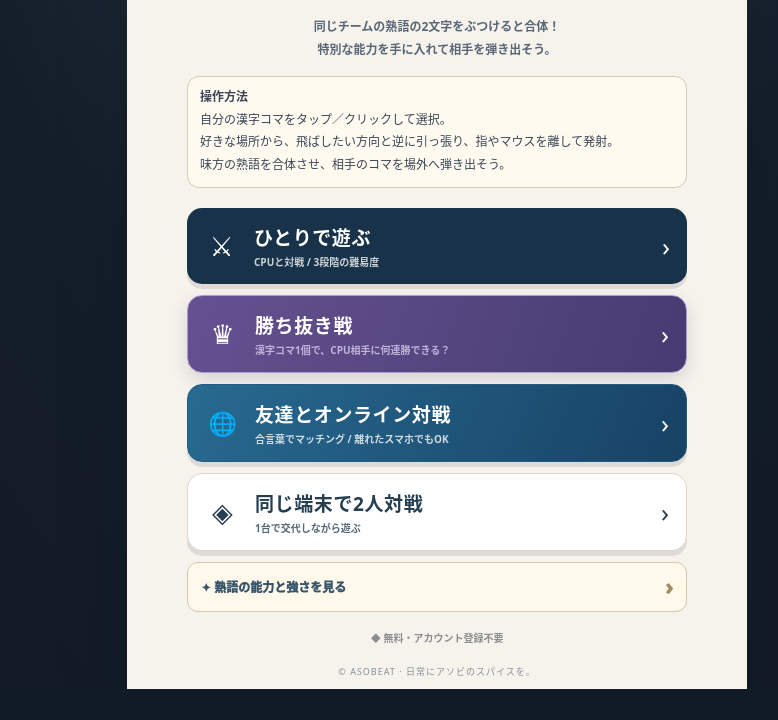
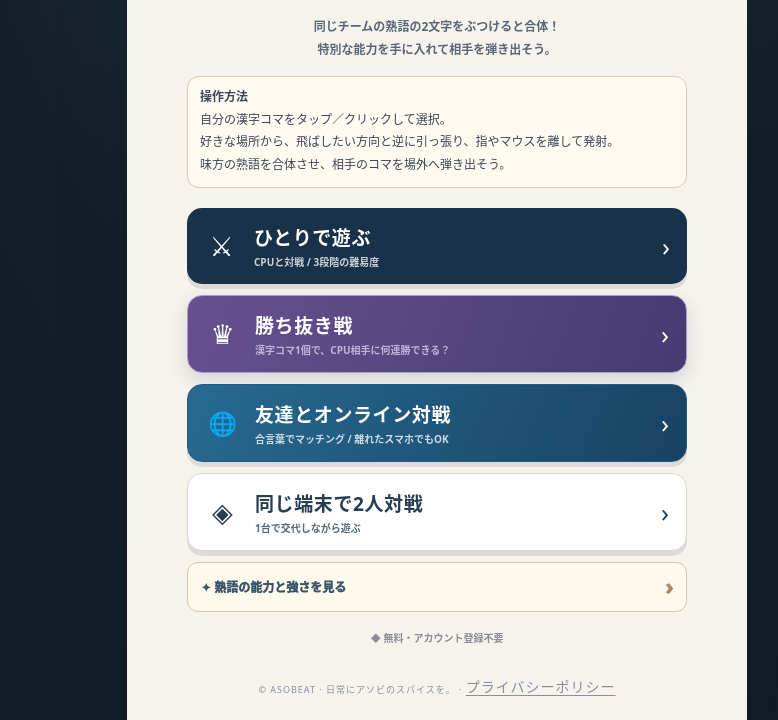
Before and after one commit to asobeatapps-ops/kanji_ohajiki, a plain HTML site: page index.html in a window 1280 px wide. Shown: the part 539-1259 px from the top of the page, without its empty margins (203-981 px from the left). Before the commit the page ends 1228 px from the top, so only its background shows below. Drawn offline with Linux system fonts and the light colour scheme.

Commit message:
Add privacy policy link without changing game scripts

```diff
--- a/index.html
+++ b/index.html
@@ -12,6 +12,7 @@
   <script defer src="practice.js?v=275"></script>
   <script type="module" src="online.js?v=275"></script>
 <style id="asobeat-howto-style">.asobeat-howto{box-sizing:border-box;width:100%;flex-shrink:0;margin:12px 0;padding:10px 12px;border:1px solid #d6cbb8;border-radius:12px;background:#fffaf0;color:#394555;text-align:left;font-size:12px;line-height:1.6}.asobeat-howto strong{display:block;font-size:12px;margin:0 0 4px}.asobeat-howto p{margin:3px 0;font-size:inherit;line-height:inherit;color:inherit}#homeScene .asobeat-howto{max-width:500px;margin:4px auto 10px}</style>
+<style id="asobeat-privacy-style">.asobeat-privacy-link{display:inline-flex;align-items:center;min-height:44px;max-width:100%;font-size:14px;line-height:1.5;color:inherit;text-decoration:underline;text-underline-offset:3px;touch-action:manipulation}.asobeat-privacy-link:focus-visible{outline:2px solid currentColor;outline-offset:3px}</style>
 </head>
 <body>
 <div id="app">
@@ -211,7 +212,7 @@
   </div>
   <div id="roulette" class="roulette hidden" aria-live="polite"><div class="roulette-glow"></div><div class="roulette-core"><span class="eyebrow">FIRST MOVE / 四分割ルーレット</span><b id="rouletteText">先攻は…</b><div class="wheel-holder"><div class="wheel-pointer"></div><div id="rouletteWheel" class="roulette-wheel"><span class="wheel-label pos-n">青</span><span class="wheel-label pos-e">赤</span><span class="wheel-label pos-s">青</span><span class="wheel-label pos-w">赤</span><span class="wheel-center">先攻</span></div></div></div></div>
   <div id="toast" class="toast hidden" role="status"></div>
-  <footer class="site-footer">© ASOBEAT · 日常にアソビのスパイスを。</footer>
+  <footer class="site-footer">© ASOBEAT · 日常にアソビのスパイスを。 · <a class="asobeat-privacy-link" href="https://asobeatapps-ops.github.io/gamehome/privacy.html">プライバシーポリシー</a></footer>
 </div>
 </body>
 </html>
```
